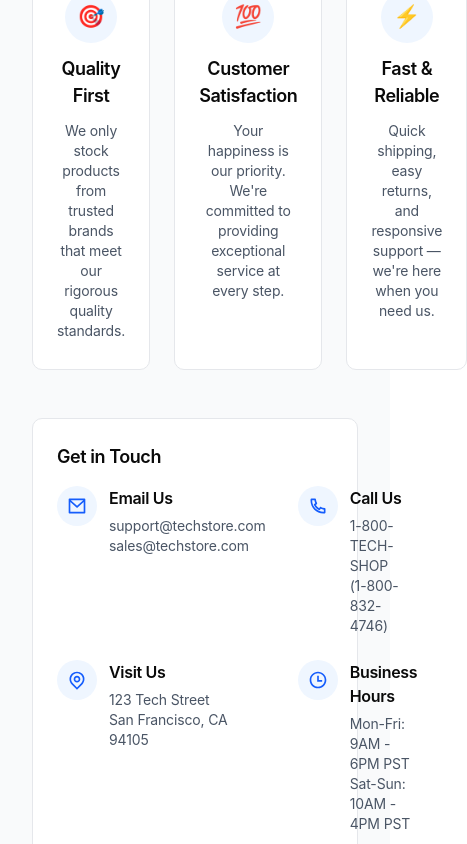
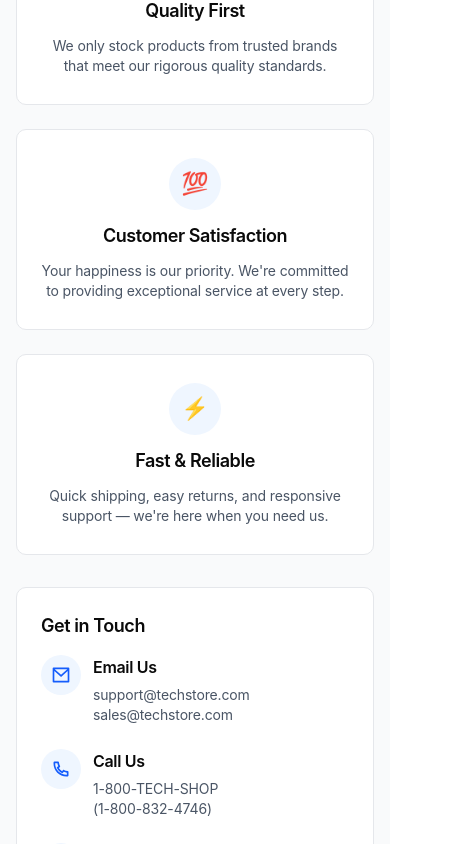
Before and after one commit to Nikita-Samoylo/TechStore, a React app in the folder frontend/: page /about in a window 390 px wide. Shown: the part 1000-1844 px from the top of the page, 467 px wide, since content can reach past the window. Built offline with nearby package versions, Linux system fonts and the light colour scheme; the HTML template or start-up script is replaced by a standard one.

Commit message:
feat: make About page responsive

```diff
--- a/frontend/src/components/about/GetInTouch/GetInTouch.css
+++ b/frontend/src/components/about/GetInTouch/GetInTouch.css
@@ -17,6 +17,13 @@
 
 .get-in-touch__grid {
   display: grid;
-  grid-template-columns: repeat(2, 1fr);
+  grid-template-columns: repeat(2, minmax(0, 1fr));
   gap: 24px 32px;
 }
+
+@media (max-width: 768px) {
+  .get-in-touch__grid {
+    grid-template-columns: 1fr;
+    gap: 24px;
+  }
+}
--- a/frontend/src/components/about/GetInTouch/GetInTouch.jsx
+++ b/frontend/src/components/about/GetInTouch/GetInTouch.jsx
@@ -1,6 +1,6 @@
 import React from 'react';
 import { RiMailLine, RiPhoneLine, RiMapPinLine, RiTimeLine } from 'react-icons/ri';
-import ContactItem from './ContactItem';
+import ContactItem from '../ContactItem/ContactItem';
 import './GetInTouch.css';
 
 const CONTACT_ITEMS = [
--- a/frontend/src/components/about/OurValues/OurValues.css
+++ b/frontend/src/components/about/OurValues/OurValues.css
@@ -17,6 +17,12 @@
 
 .our-values__grid {
   display: grid;
-  grid-template-columns: repeat(3, 1fr);
+  grid-template-columns: repeat(3, minmax(0, 1fr));
   gap: 24px;
 }
+
+@media (max-width: 768px) {
+  .our-values__grid {
+    grid-template-columns: 1fr;
+  }
+}
--- a/frontend/src/components/about/OurValues/OurValues.jsx
+++ b/frontend/src/components/about/OurValues/OurValues.jsx
@@ -1,5 +1,5 @@
 import React from 'react';
-import ValueCard from './ValueCard';
+import ValueCard from '../ValueCard/ValueCard';
 import './OurValues.css';
 
 const VALUES = [
--- a/frontend/src/components/about/OurValues/ValueCard.css
+++ b/frontend/src/components/about/ValueCard/ValueCard.css
@@ -45,3 +45,9 @@
   color: #4A5565;
   max-width: 320px;
 }
+
+@media (max-width: 768px) {
+  .our-values__card-text {
+    max-width: 100%;
+  }
+}
--- a/frontend/src/pages/AboutPage/AboutPage.css
+++ b/frontend/src/pages/AboutPage/AboutPage.css
@@ -12,6 +12,7 @@
   display: flex;
   flex-direction: column;
   gap: 48px;
+  box-sizing: border-box;
 }
 
 .about-hero {
@@ -42,3 +43,19 @@
   color: #4A5565;
   max-width: 720px;
 }
+@media (max-width: 1024px) {
+  .about-container {
+    padding: 32px 24px;
+  }
+}
+
+@media (max-width: 768px) {
+  .about-container {
+    padding: 32px 16px;
+    gap: 32px;
+  }
+
+  .about-hero__subtitle {
+    max-width: 100%;
+  }
+}
```
Also changed, not shown: frontend/src/components/about/ContactItem/ContactItem.css (renamed from frontend/src/components/about/GetInTouch/ContactItem.css), frontend/src/components/about/ContactItem/ContactItem.jsx (renamed from frontend/src/components/about/GetInTouch/ContactItem.jsx), frontend/src/components/about/ValueCard/ValueCard.jsx (renamed from frontend/src/components/about/OurValues/ValueCard.jsx).
